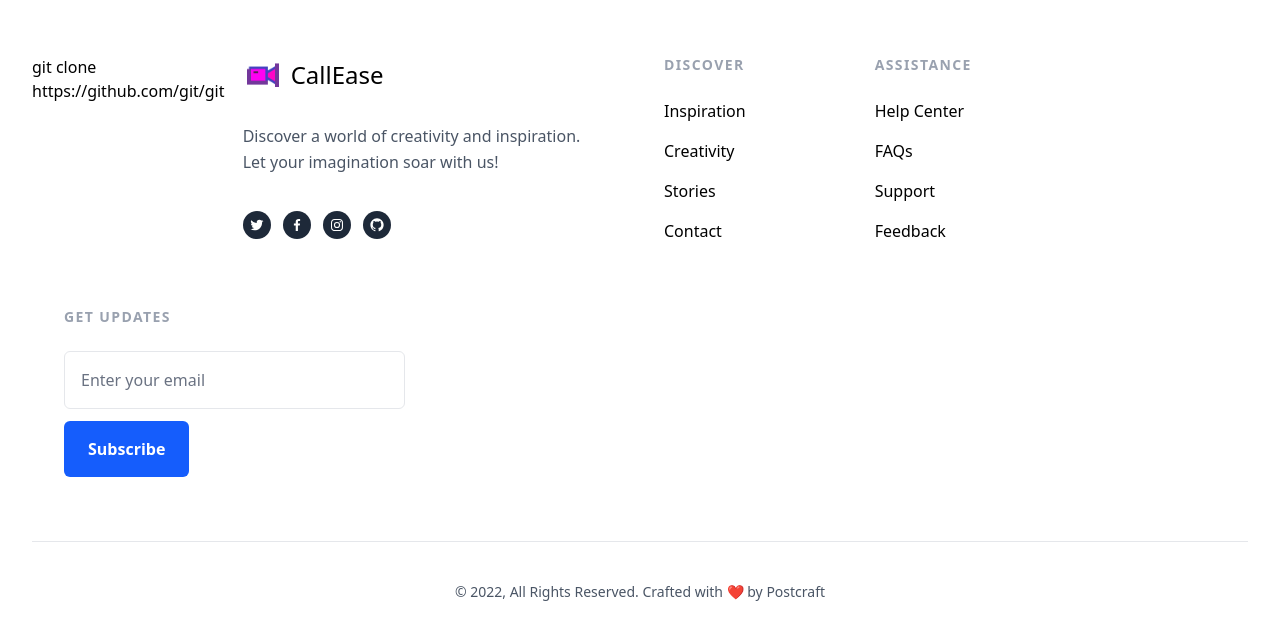
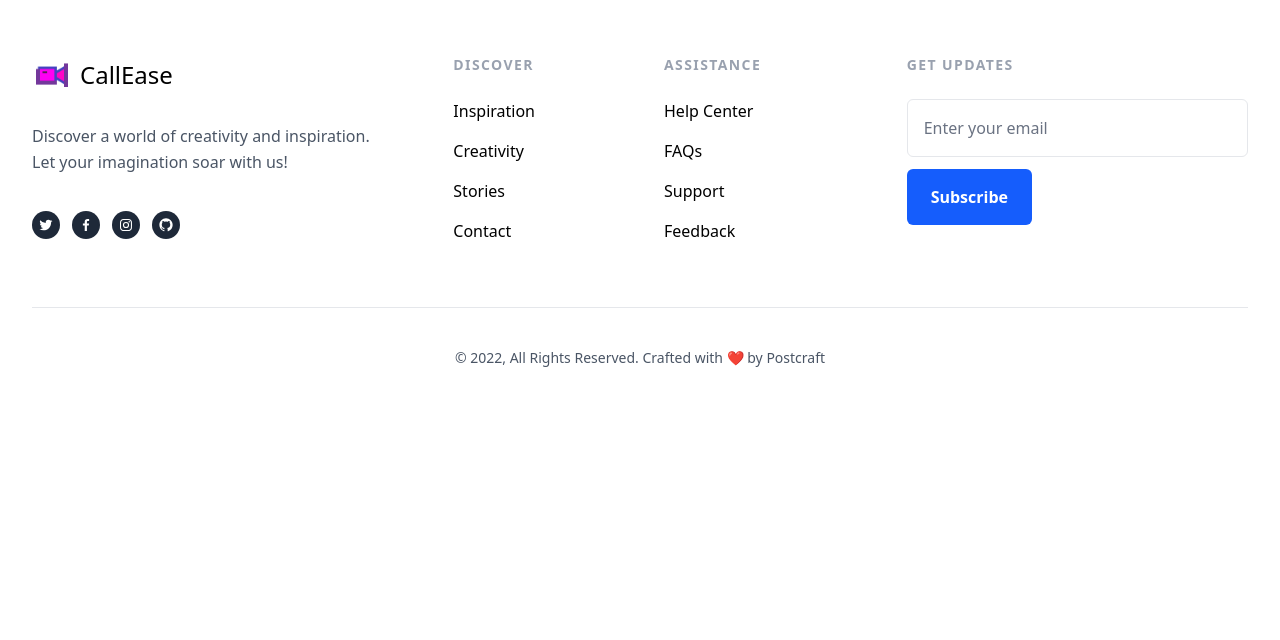
Before and after one commit to 17ishan/video-calling-web-app-CallEase.-, a React (Vite) app: page / in a window 1280 px wide. Shown: the part 2814-3454 px from the top of the page. After the commit the page ends 3222 px from the top, so only its background shows below. Built offline with nearby package versions, Linux system fonts and the light colour scheme.

Commit message:
Your commit message

```diff
--- a/src/components/Footer.jsx
+++ b/src/components/Footer.jsx
@@ -4,9 +4,9 @@ import LogoImg from '../assets/logo.png';
 
 const Footer = () => {
   return (
-    <section className="py-10 sm:pt-16 lg:pt-24">
+    <section className="py-10 sm:pt-16 lg:pt-24 ">
       <div className="px-4 mx-auto sm:px-6 lg:px-8 max-w-7xl">
-        <div className="grid grid-cols-2 md:col-span-3 lg:grid-cols-6 gap-y-16 gap-x-12">git clone https://github.com/git/git
+        <div className="grid grid-cols-2 md:col-span-3 lg:grid-cols-6 gap-y-16 gap-x-12">
 
           <div className="col-span-2 md:col-span-3 lg:col-span-2 lg:pr-8">
             <div className="flex items-center">
@@ -52,7 +52,7 @@ const Footer = () => {
             </ul>
           </div>
 
-          <div>
+          <div className>
             <p className="text-sm font-semibold tracking-widest text-gray-400 uppercase">Discover</p>
 
             <ul className="mt-6 space-y-4">
```
